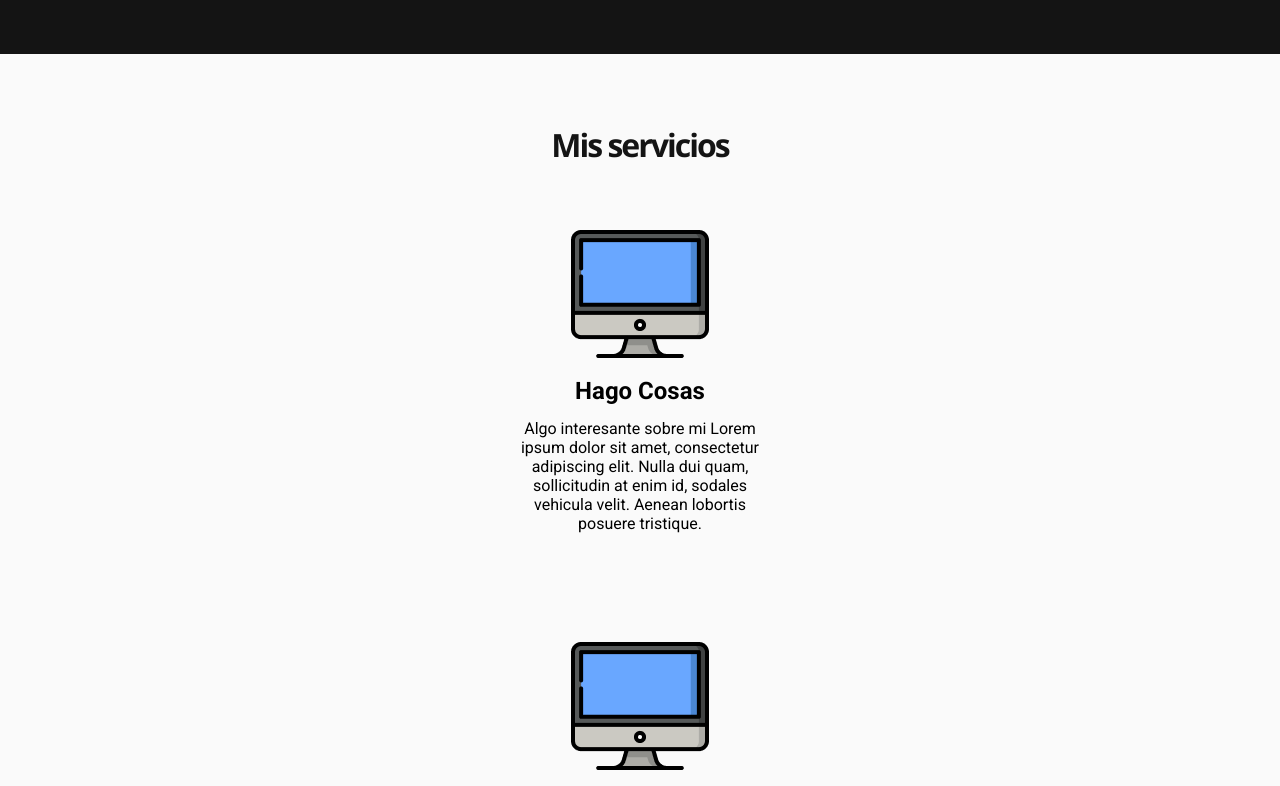
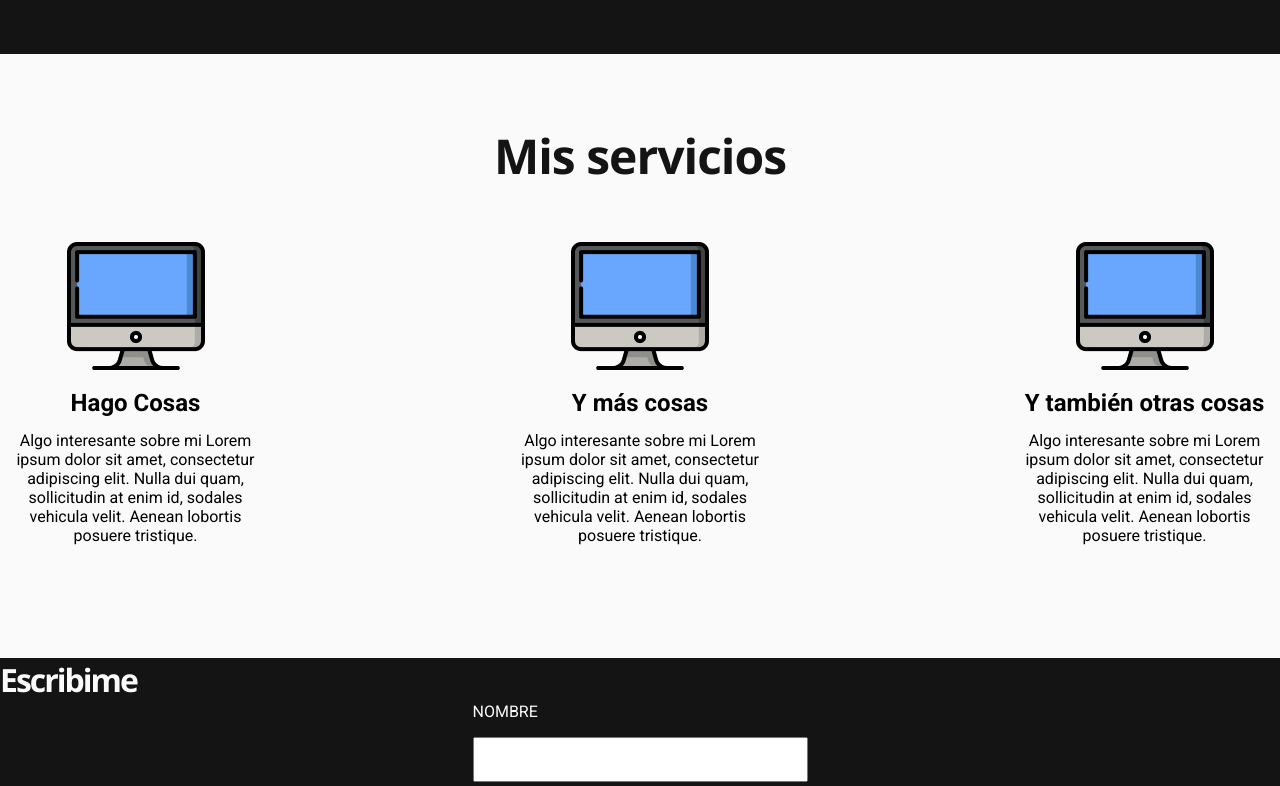
Before and after one commit to YasKetchup/maquetando-un-portfolio, a plain HTML site: page index.html in a window 1280 px wide. Shown: the part 1100-1886 px from the top of the page. Drawn offline with nearby package versions, Linux system fonts and the light colour scheme.

Commit message:
section 3 desktop lista

```diff
--- a/index.css
+++ b/index.css
@@ -223,9 +223,31 @@ body {
   justify-content: center;
 }
 
+@media (min-width: 769px) {
+  .section3 {
+    height: 604px;
+  }
+}
+
 .contenedor_section3 {
   height: 100%;
   width: 271px;
+}
+
+@media (min-width: 769px) {
+  .contenedor_section3 {
+    height: 604px;
+    width: 100%;
+    max-width: 1300px;
+    margin: auto;
+  }
+}
+
+@media (min-width: 769px) {
+  .subcontenedor_section3 {
+    display: flex;
+    justify-content: space-between;
+  }
 }
 
 .subtitulo--negro {
@@ -239,16 +261,40 @@ body {
   text-align: center;
 }
 
+@media (min-width: 769px) {
+  .subtitulo--negro {
+    font-size: 48px;
+    margin-bottom: 70px;
+    letter-spacing: -1px;
+  }
+}
+
 .elemento_section3__primero {
   display: block;
   font-family: "Roboto";
   margin-top: 58px;
+  height: 310px;
+  width: 271px;
+}
+
+@media (min-width: 769px) {
+  .elemento_section3__primero {
+    margin-top: 0%;
+  }
 }
 
 .elemento_section3 {
   display: block;
   font-family: "Roboto";
   margin-top: 104px;
+  height: 310px;
+  width: 271px;
+}
+
+@media (min-width: 769px) {
+  .elemento_section3 {
+    margin-top: 0;
+  }
 }
 
 .img_section3 {
```
